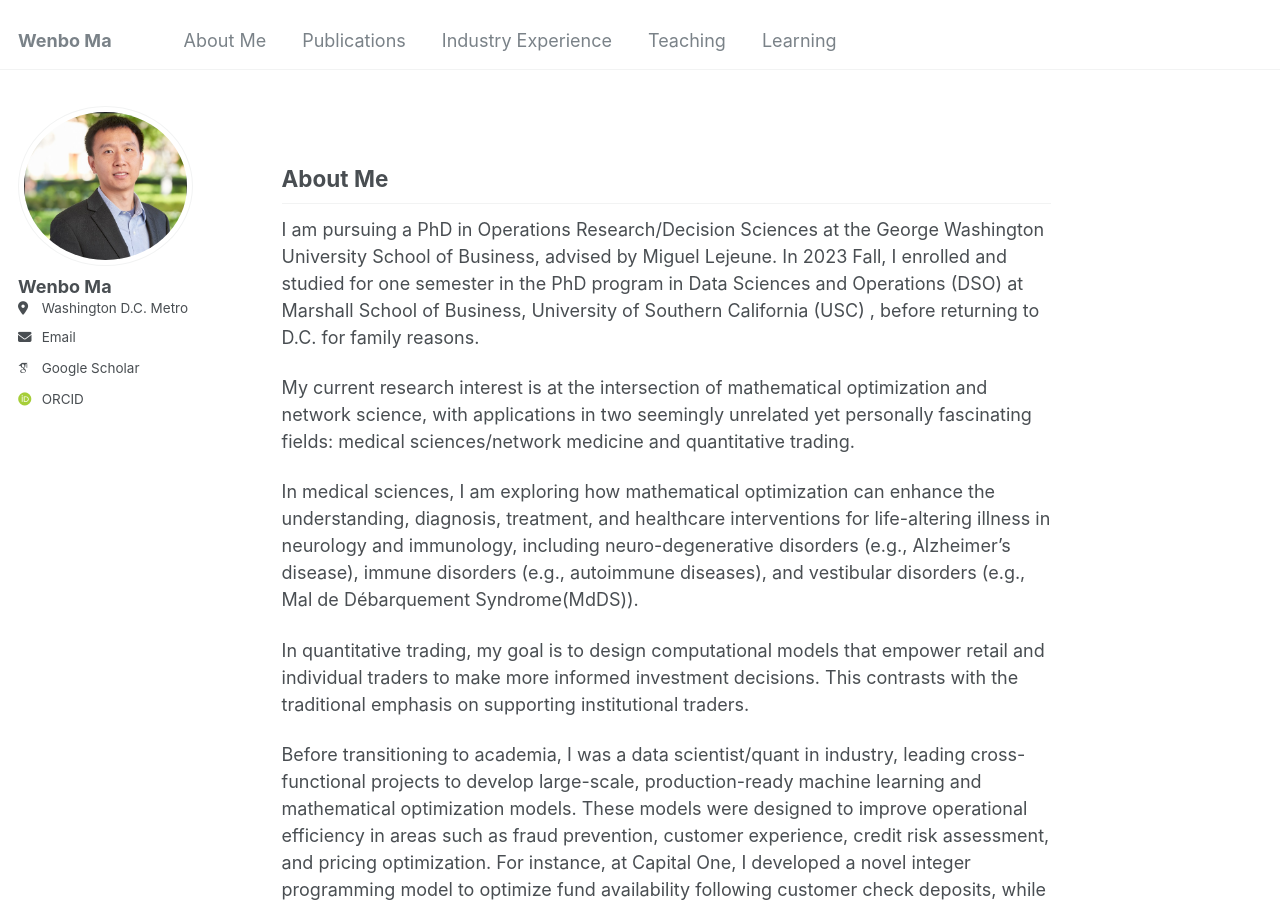
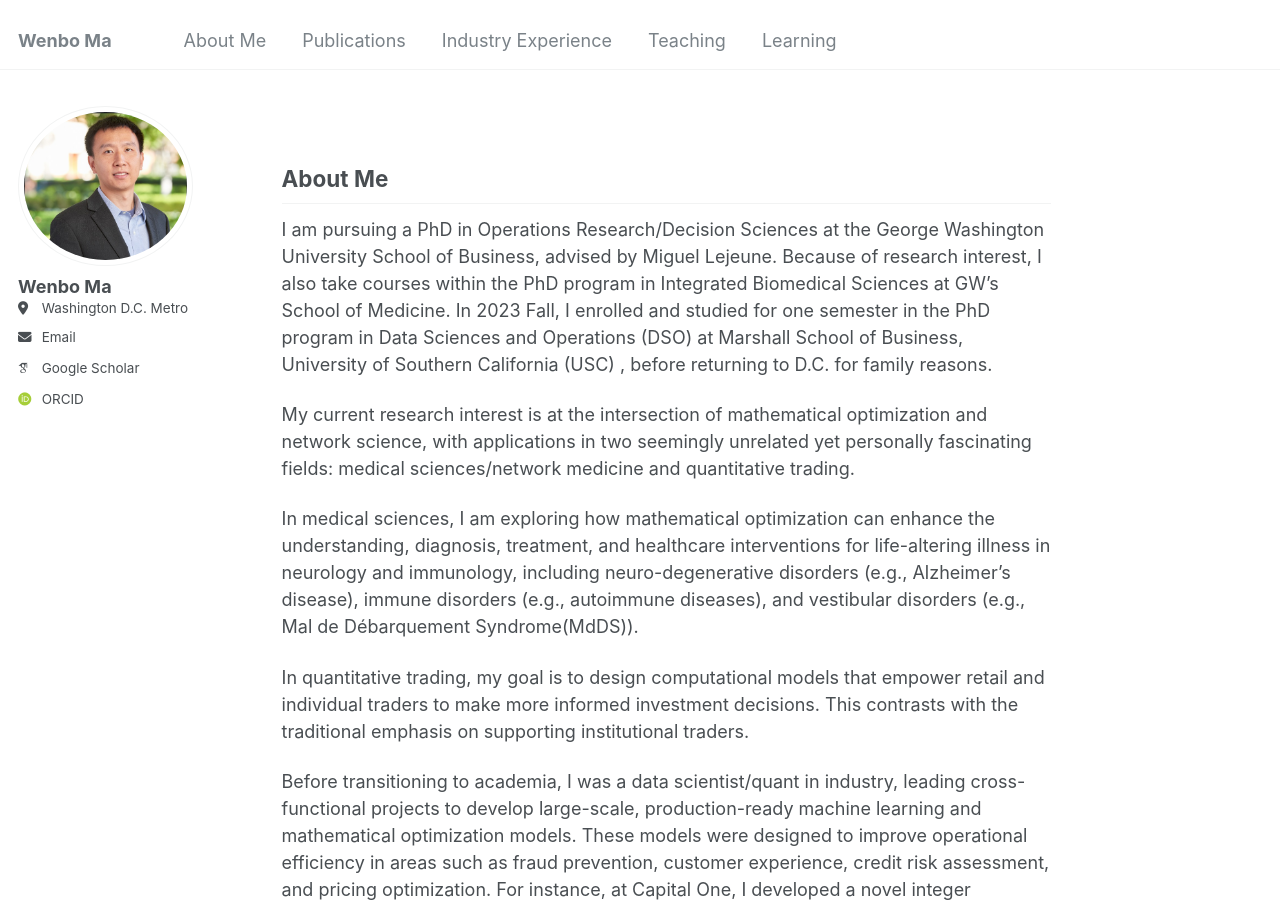
Before and after one commit to wenbo5565/wenbo5565.github.io, a Jekyll site: the page built from _pages/about.md, in a window 1280 px wide and 900 px high. Built offline with Jekyll 4.4.1, drawn with Linux system fonts in a browser that asks for light colours; some web fonts are replaced.

Commit message:
Update about.md

```diff
--- a/_pages/about.md
+++ b/_pages/about.md
@@ -9,7 +9,7 @@ redirect_from:
 
 ## About Me <a id="about"></a>
 
-I am pursuing a PhD in Operations Research/Decision Sciences at the George Washington University School of Business, advised by Miguel Lejeune. In 2023 Fall, I enrolled and studied for one semester in the PhD program in Data Sciences and Operations (DSO) at Marshall School of Business, University of Southern California (USC) , before returning to D.C. for family reasons.
+I am pursuing a PhD in Operations Research/Decision Sciences at the George Washington University School of Business, advised by Miguel Lejeune. Because of research interest, I also take courses within the PhD program in Integrated Biomedical Sciences at GW's School of Medicine. In 2023 Fall, I enrolled and studied for one semester in the PhD program in Data Sciences and Operations (DSO) at Marshall School of Business, University of Southern California (USC) , before returning to D.C. for family reasons.
 
 My current research interest is at the intersection of mathematical optimization and network science, with applications in two seemingly unrelated yet personally fascinating fields: medical sciences/network medicine and quantitative trading.
 
```
